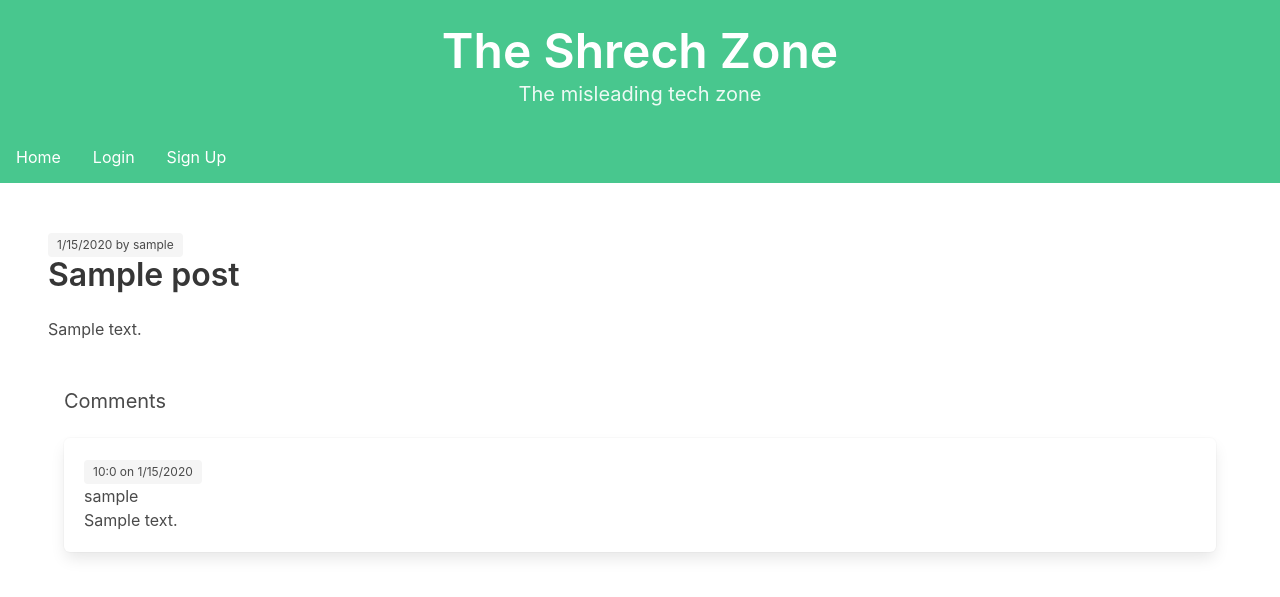
After one commit to charlestietjen/Trilogy-HW-12-Tech-Blog, a Node server app: page /post/1 in a window 1280 px wide. The commit adds this page. Shown: the top 597 px of the page. Run offline with Node 20, Linux system fonts and the light colour scheme; tables that the repository leaves empty hold one stand-in row (values such as "Sample post"); some libraries are stand-ins or nearby versions.

Commit message:
partials for post summaries, comments, views for dashboard, login, single posts

```diff
--- a/controllers/homeRoutes/home.js
+++ b/controllers/homeRoutes/home.js
@@ -2,6 +2,7 @@ const router = require('express').Router();
 const sequelize = require('../../config/connection');
 const { Post, Comment, User } = require('../../models/');
 
+// landing page get all posts and render landing
 router.get('/', (req, res) => {
     Post.findAll({
         attributes: ['id', 'title', 'body', 'created_at'],
@@ -22,7 +23,7 @@ router.get('/', (req, res) => {
     })
     .then(dbPostData => {
         const posts = dbPostData.map(post => post.get({ plain: true }));
-
+        console.log(posts)
         res.render('landing', {
             posts,
             loggedIn: req.session.loggedIn
@@ -34,6 +35,47 @@ router.get('/', (req, res) => {
     });
 });
 
+// view a single post
+router.get('/post/:id', (req, res) => {
+    Post.findOne({
+        where: {
+            id: req.params.id
+        },
+        attributes: ['id', 'title', 'body', 'created_at'],
+        include: [
+            {
+                model: Comment,
+                attributes: ['id', 'body', 'post_id', 'user_id', 'created_at'],
+                include: {
+                    model: User,
+                    attributes: ['username']
+                }
+            },
+            {
+                model: User,
+                attributes: ['username']
+            }
+        ]
+    })
+    .then(dbPostData => {
+        if (!dbPostData) {
+            res.status(404).json({ message: 'Post not found' });
+            return;
+        }
+        const post = dbPostData.get({ plain: true });
+        console.log(post)
+        res.render('single-post', {
+            post,
+            loggedIn: req.session.loggedIn
+        });
+    })
+    .catch(err => {
+        console.log(err);
+        res.status(500).json
+    })
+})
+
+// render login
 router.get('/login', (req, res) => {
     if (req.session.loggedIn) {
       res.redirect('/');
--- a/controllers/homeRoutes/index.js
+++ b/controllers/homeRoutes/index.js
@@ -1,6 +1,8 @@
 const router = require('express').Router();
 const home = require('./home');
+const dashboardRoute = require('./dashboard');
 
 router.use('/', home);
+router.use('/dashboard', dashboardRoute);
 
 module.exports = router;
--- a/utils/helpers.js
+++ b/utils/helpers.js
@@ -8,5 +8,8 @@ module.exports = {
         }
 
         return word;
+    },
+    format_time: time => {
+        return `${new Date(time).getHours()}:${new Date(time).getMinutes()}`;
     }
 };
--- a/views/landing.handlebars
+++ b/views/landing.handlebars
@@ -1,10 +1,14 @@
 <div class="columns">
-    <div class="column is-one-third"></div>
+    <div class="column is-one-quarter"></div>
+    <div class="column is-half">
         <ul class="posts">
             {{#each posts as |post|}}
             <li>
+                <div class="box m-4 px-6">
                     {{> post-info post }}
+                </div>
             </li>
             {{/each}}
         </ul>
     </div>
+</div>
--- a/views/layouts/main.handlebars
+++ b/views/layouts/main.handlebars
@@ -9,20 +9,20 @@
 </head>
 <body>
     <section class="hero is-success is-small">
-        <nav class="navbar">
-            <a href="/" class="navbar-item">Home</a>
-            {{#if loggedIn}}<a href="/dashboard" class="navbar-item">Dashboard</a><a id="logout" class="navbar-item">Logout</a>
-            {{else}}<a href="/login" class="navbar-item">Login</a><a href="/login" class="navbar-item">Sign Up</a>
-            {{/if}}
-            </nav>
         <div class="hero-body has-text-centered">
-            <p class="title">
+            <p class="title is-size-1">
                 The Shrech Zone
             </p>
             <p class="subtitle">
                 The misleading tech zone
             </p>
         </div>
+        <nav class="navbar is-flex is-flex-direction-row">
+            <a href="/" class="navbar-item m-1">Home</a>
+            {{#if loggedIn}}<a href="/dashboard" class="navbar-item m-1">Dashboard</a><a id="logout" class="navbar-item m-1">Logout</a>
+            {{else}}<a href="/login" class="navbar-item m-1">Login</a><a href="/login" class="navbar-item m-1">Sign Up</a>
+            {{/if}}
+            </nav>
     </section>
     <main>
         {{{ body }}}
--- /dev/null
+++ b/views/partials/comments.handlebars
@@ -0,0 +1,9 @@
+<div class="container comments">
+    {{#each this}}
+    <div class="box">
+        <div class="tag">{{format_time created_at}} on {{format_date created_at}}</div>
+        <h4>{{user.username}}</h4>
+        <p>{{body}}</p>
+    </div>
+    {{/each}}
+</div>
--- a/views/partials/post-info.handlebars
+++ b/views/partials/post-info.handlebars
@@ -1,22 +1,7 @@
-{{!-- <div class="content post">
-    <h1 class="title">
-        {{title}}
-    </h1>
-    <div class="meta">
-        {{user.username}} on {{format_date created_at}}
-        |
-        {{comments.length}} {{format_plural "comment" comments.length}}
-    </div>
-</div> --}}
-
-<div class="box m-4 px-6">
-    <div class="title">
-        {{title}}
-    </div>
-    <div class="content">
-        {{user.username}} on {{format_date created_at}}
-    </div>
-    <div class="content">
-        {{comments.length}} {{format_plural 'comment' comments.length}}
-    </div>
+<div class="tag">{{user.username}} {{format_date created_at}}</div>
+<div class="title">
+    <a href="/post/{{id}}">{{title}}</a>
 </div>
+<div class="content">
+    {{comments.length}} {{format_plural 'comment' comments.length}}
+</div>
--- /dev/null
+++ b/views/single-post.handlebars
@@ -0,0 +1,11 @@
+<section class="container m-6">
+    <div class="tag">{{format_date post.created_at}} by {{post.user.username}}</div>
+    <h1 class="title">{{post.title}}</h1>
+    <div class="content">
+        <p>{{post.body}}</p>
+    </div>
+</section>
+<section class="container">
+    <h3 class="subtitle">Comments</h3>
+    {{>comments post.comments}}
+</section>
```
Also changed, not shown: controllers/homeRoutes/dashboard.js (added, +33 -0 lines), views/dashboard.handlebars (added, +19 -0 lines). Lines whose indentation alone changed are shown as unchanged.
